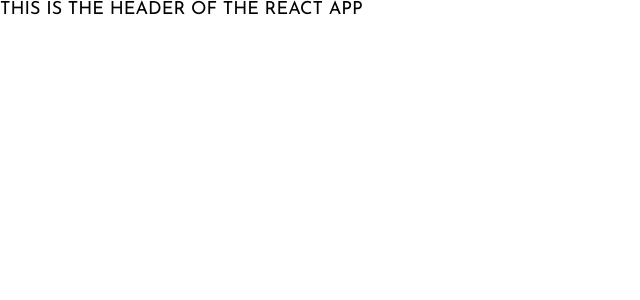
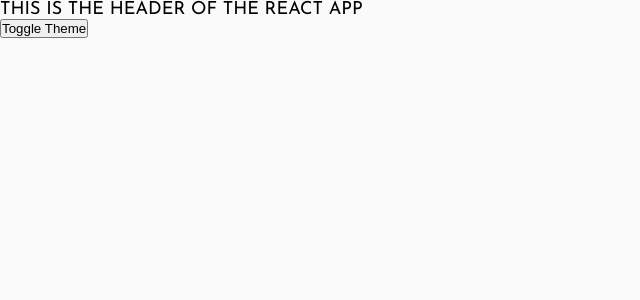
Before and after one commit to sidmirza4/todo, a React (Create React App) app: page / in a window 1280 px wide. Shown: the top 300 px of the page, without its empty margins (0-640 px from the left). Built offline with nearby package versions, Linux system fonts and the light colour scheme.

Commit message:
add dark mode configuration

```diff
--- a/package.json
+++ b/package.json
@@ -10,6 +10,7 @@
     "@types/node": "^12.0.0",
     "@types/react": "^17.0.0",
     "@types/react-dom": "^17.0.0",
+    "@types/styled-components": "^5.1.12",
     "react": "^17.0.2",
     "react-dom": "^17.0.2",
     "react-scripts": "4.0.3",
--- a/src/App.tsx
+++ b/src/App.tsx
@@ -1,4 +1,7 @@
-import React, { useState } from 'react';
+import { useState } from 'react';
+import { ThemeProvider } from 'styled-components';
+import { lightTheme, darkTheme, GlobalStyles } from './theme';
+
 import Header from './components/Header';
 
 const App = () => {
@@ -8,9 +11,13 @@ const App = () => {
 	const toggleTheme = () => setTheme(isDarkTheme ? 'light' : 'dark');
 
 	return (
-		<div className='App'>
-			<Header />
-		</div>
+		<ThemeProvider theme={isDarkTheme ? darkTheme : lightTheme}>
+			<GlobalStyles />
+			<div className='App'>
+				<Header />
+				<button onClick={toggleTheme}>Toggle Theme</button>
+			</div>
+		</ThemeProvider>
 	);
 };
 
--- a/src/components/Header.tsx
+++ b/src/components/Header.tsx
@@ -1,4 +1,5 @@
 import React from 'react';
+import styled from 'styled-components';
 
 const Header: React.FC<{}> = () => {
 	return <div>THIS IS THE HEADER OF THE REACT APP</div>;
--- /dev/null
+++ b/src/theme.ts
@@ -0,0 +1,28 @@
+import { createGlobalStyle } from 'styled-components';
+
+interface MyTheme {
+	body: string;
+	text: string;
+}
+
+type Props = {
+	theme: MyTheme;
+};
+
+export const GlobalStyles = createGlobalStyle<Props>`
+  body {
+    background: ${({ theme }) => theme.body};
+    color: ${({ theme }) => theme.text};
+    transition: background 0.2s ease-in, color 0.2s ease-in;
+  }
+`;
+
+export const lightTheme = {
+	body: 'var(--very-light-gray)',
+	text: 'var(--primary)',
+};
+
+export const darkTheme = {
+	body: 'var(--very-dark-blue)',
+	text: 'var(--very-light-gray)',
+};
```
Also changed, not shown: 2 other files (tests, documents, lock files or other folders).
